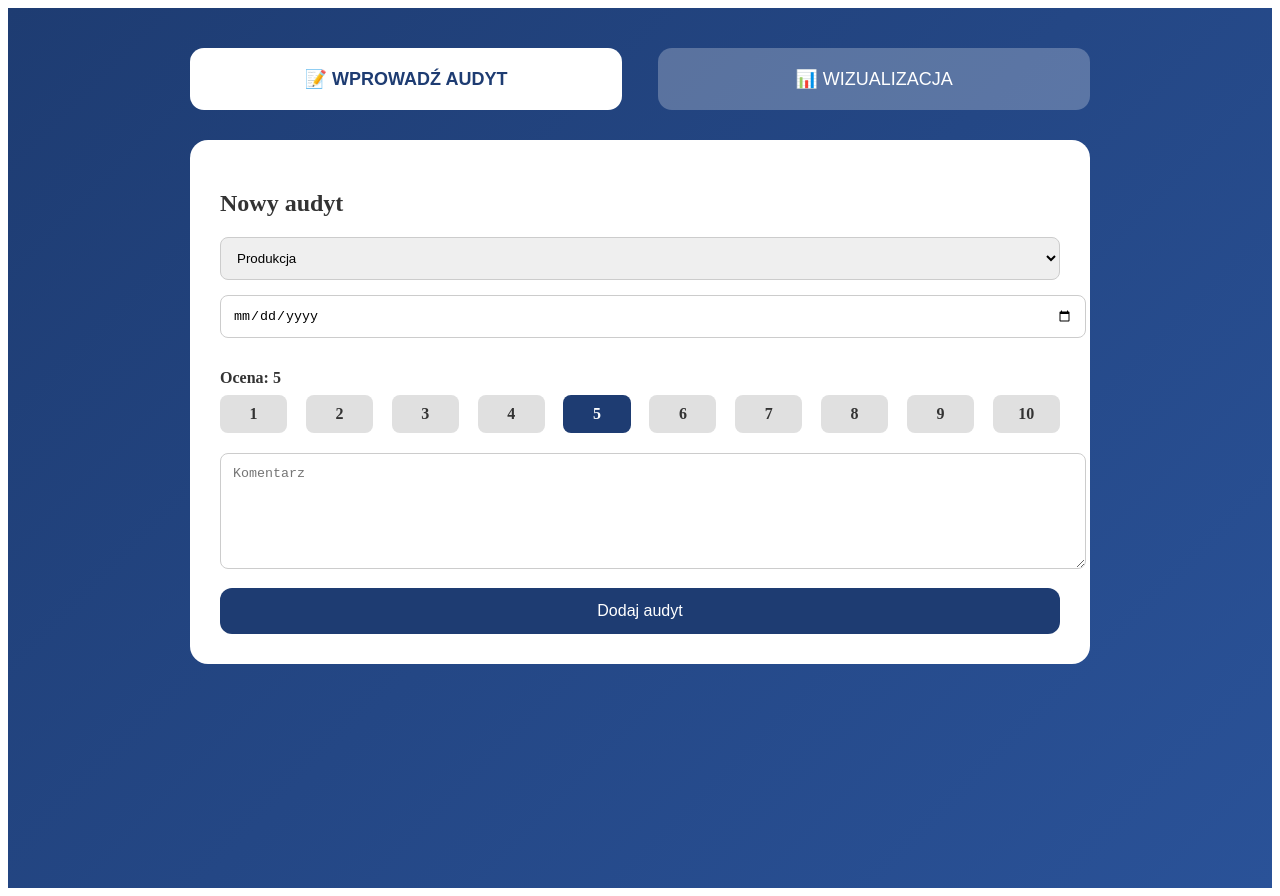
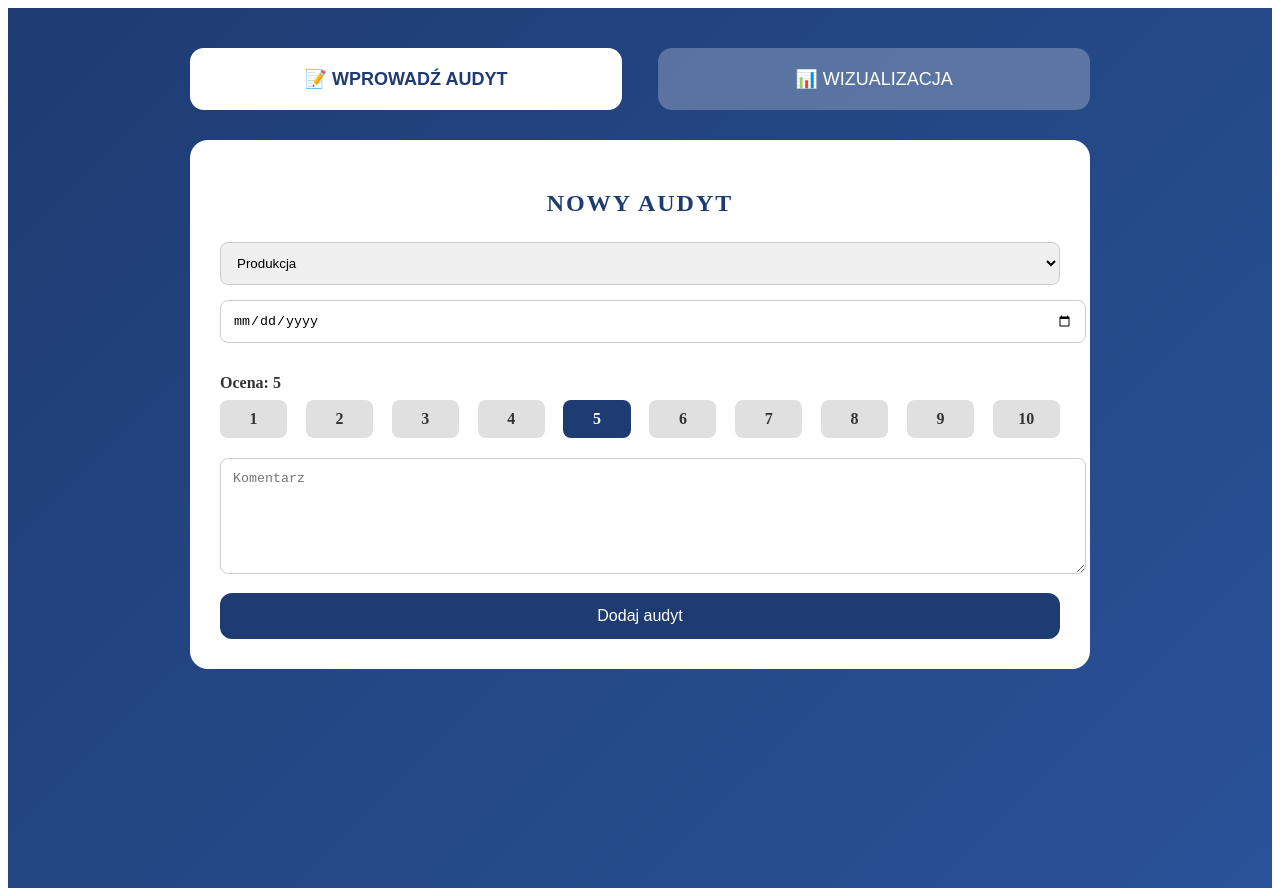
Before and after one commit to jakubpodsiadlo-stack/m-yn-sprawiedliwo-ci, a Next.js app: page / in a window 1280 px wide. Built offline with nearby package versions, Linux system fonts and the light colour scheme.

Commit message:
Update index.js

```diff
--- a/pages/index.js
+++ b/pages/index.js
@@ -62,7 +62,7 @@ export default function Home() {
         {/* FORMULARZ */}
         {tab === "form" && (
           <div style={styles.card}>
-            <h2>Nowy audyt</h2>
+            <h2 style={styles.title}>NOWY AUDYT</h2>
 
             <select
               value={form.department}
@@ -186,6 +186,12 @@ const styles = {
     borderRadius: "18px",
     padding: "30px"
   },
+  title: {
+    textAlign: "center",
+    letterSpacing: "2px",
+    marginBottom: "25px",
+    color: "#1e3c72"
+  },
   input: {
     width: "100%",
     padding: "12px",
```
